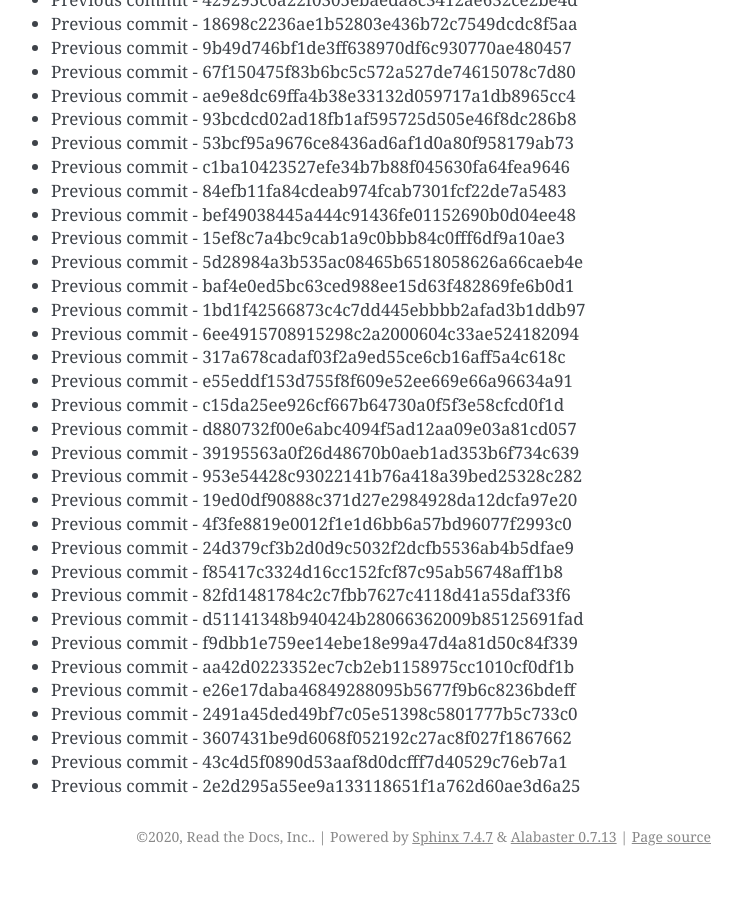
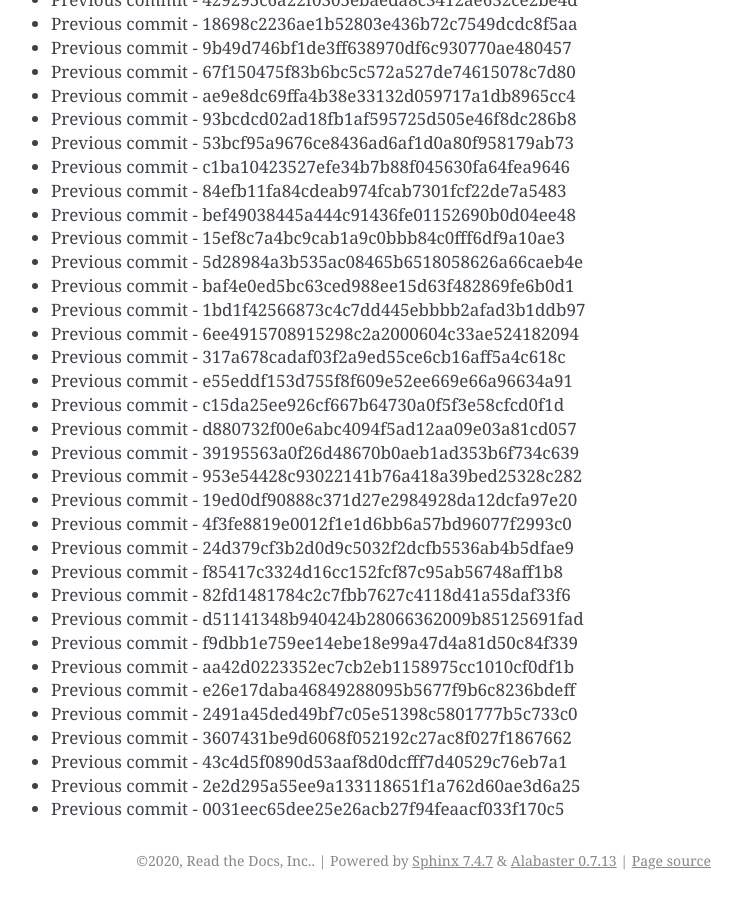
Before and after one commit to readthedocs/rtd-git-stresstest, a Sphinx documentation site: the page built from docs/updates.rst, in a window 1280 px wide and 900 px high, scrolled down 36874 px. Shown: the whole window, without its empty margins (399-1141 px from the left). Built offline with Sphinx 7.4.7, drawn with Linux system fonts in a browser that asks for light colours; before the commit the page ends 37750 px from its top, so only the background shows below that.

Commit message:
Generating commit from previous: 0031eec65dee25e26acb27f94feaacf033f170c5

```diff
--- a/docs/updates.rst
+++ b/docs/updates.rst
@@ -1581,3 +1581,4 @@ It can be tested for any performance characteristics.
 * Previous commit - 3607431be9d6068f052192c27ac8f027f1867662
 * Previous commit - 43c4d5f0890d53aaf8d0dcfff7d40529c76eb7a1
 * Previous commit - 2e2d295a55ee9a133118651f1a762d60ae3d6a25
+* Previous commit - 0031eec65dee25e26acb27f94feaacf033f170c5
```
